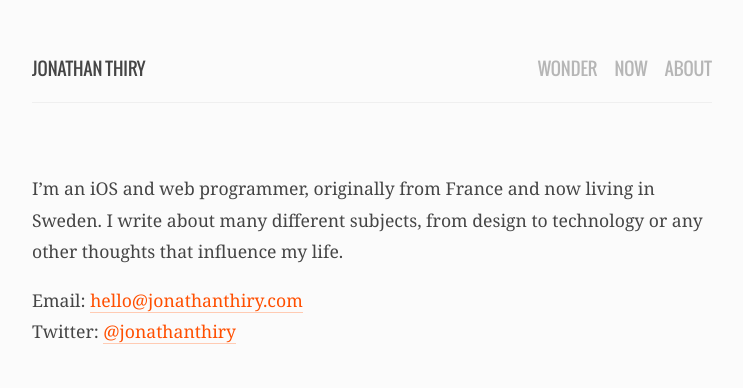
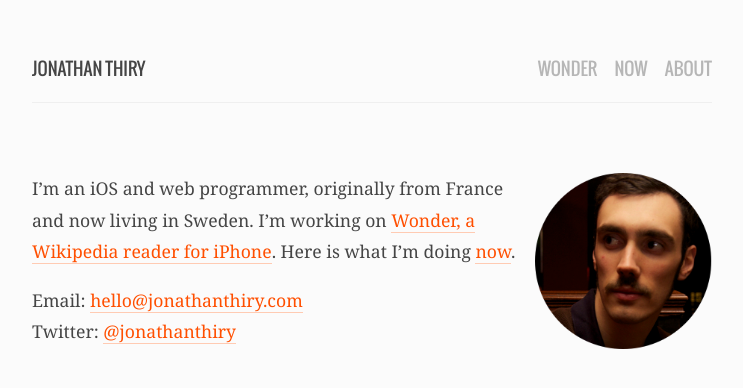
Before and after one commit to jonathanthiry/jonathanthiry.github.com, a Jekyll site: the page built from about.md, in a window 1280 px wide. Shown: the top 388 px of the page, without its empty margins (268-1011 px from the left). Built offline with Jekyll 4.4.1, drawn with Linux system fonts in a browser that asks for light colours.

Commit message:
Update About page

```diff
--- a/about.md
+++ b/about.md
@@ -3,8 +3,9 @@ layout: page
 permalink: /about
 ---
 
-I'm an iOS and web programmer, originally from France and now living in Sweden.
-I write about many different subjects, from design to technology or any other thoughts that influence my life.
+<img src="/assets/images/jonathan-circle.png" class="jonathan-photo" alt="Photo of Jonathan">
+
+I'm an iOS and web programmer, originally from France and now living in Sweden. I'm working on [Wonder, a Wikipedia reader for iPhone](/wonder). Here is what I'm doing [now](/now).
 
 Email: [hello@jonathanthiry.com](mailto:hello@jonathanthiry.com)
 Twitter: [@jonathanthiry](https://twitter.com/jonathanthiry)
--- a/assets/stylesheets/styles.css
+++ b/assets/stylesheets/styles.css
@@ -217,6 +217,12 @@ nav a:visited {
   box-shadow: none;
 }
 
+.jonathan-photo {
+  width: 118px;
+  float: right;
+  margin: 0 0 1em 1em;
+}
+
 @media screen and (min-width: 480px) {
   body {
     width: 80%;
@@ -226,6 +232,9 @@ nav a:visited {
   }
   .post-title {
     font-size: 2em;
+  }
+  .jonathan-photo {
+    width: 177px;
   }
 }
 
```
